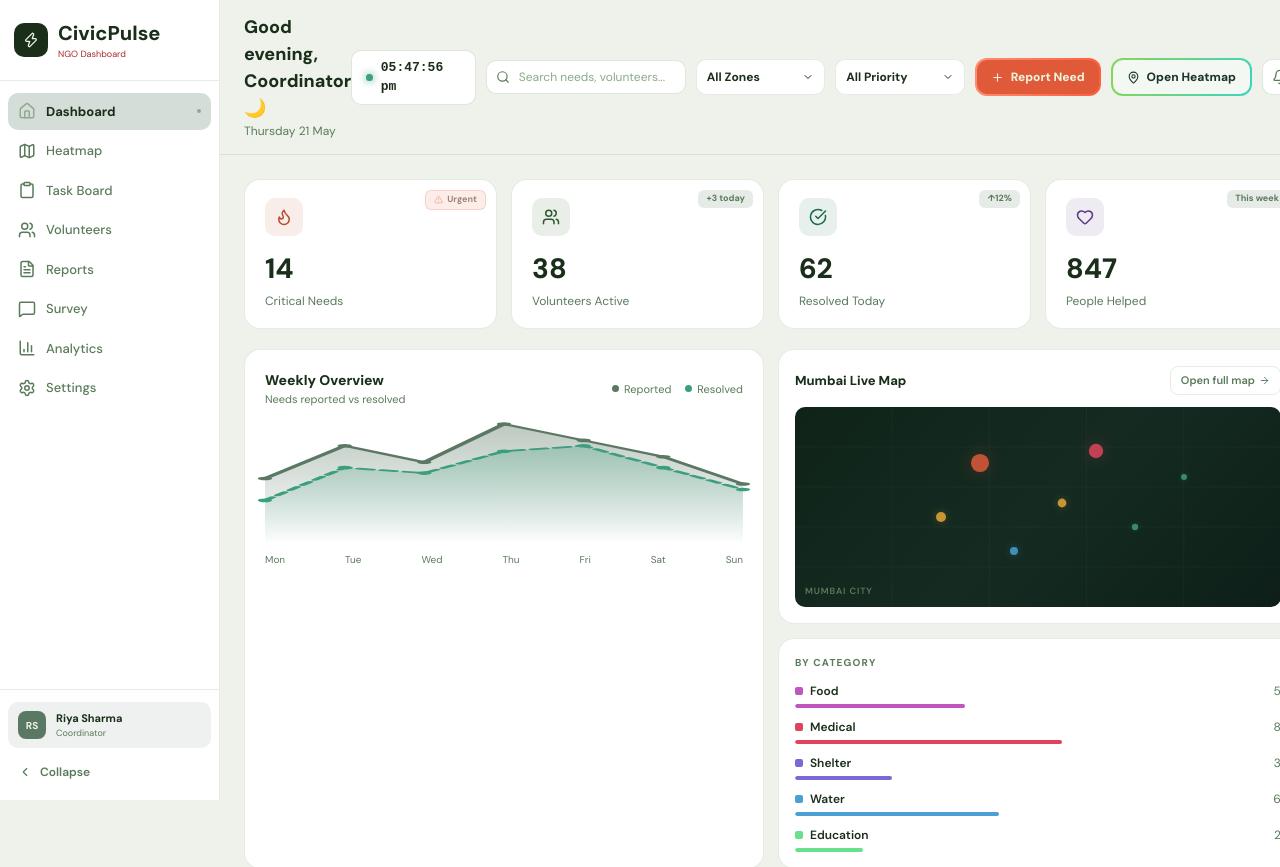
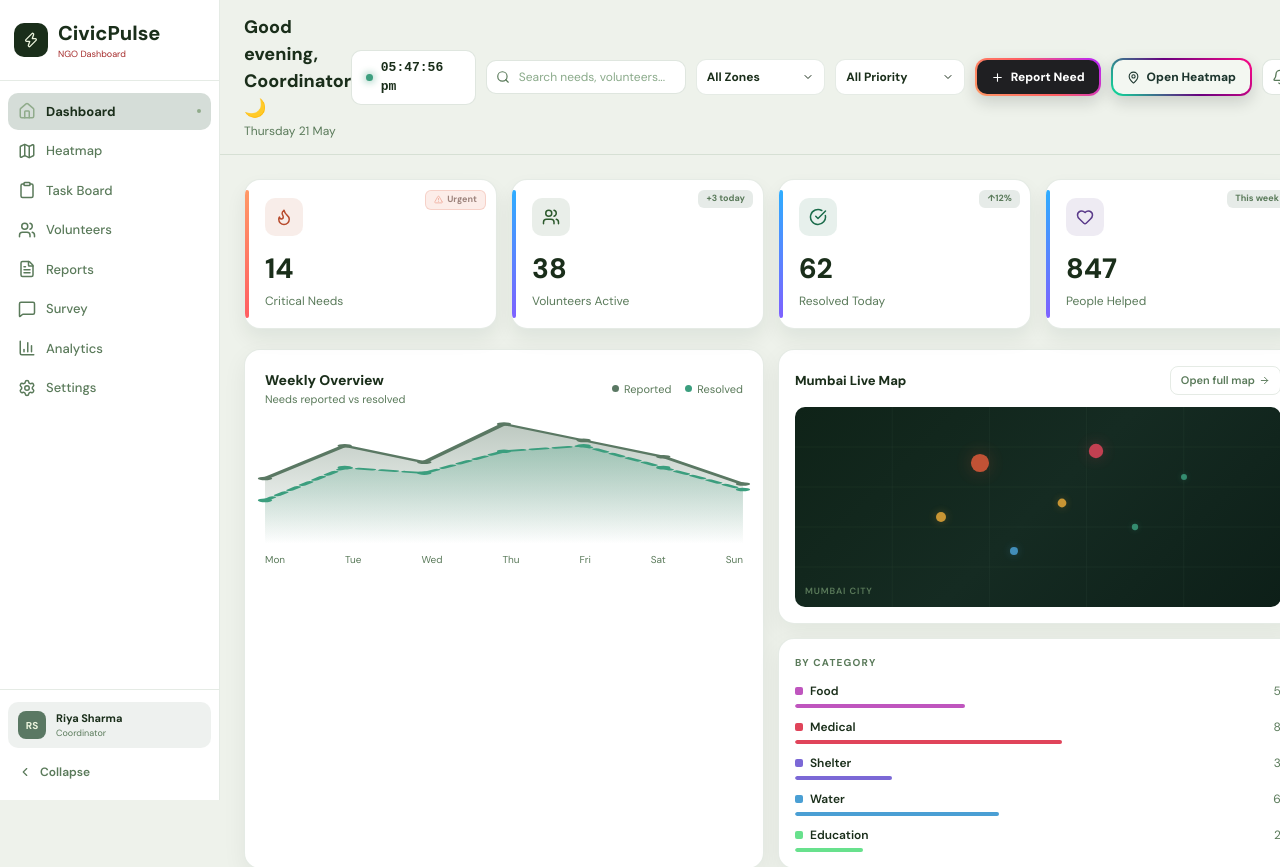
Before and after one commit to nipul2626/civicpulse, a React (Vite) app in the folder client/: page /dashboard in a window 1280 px wide. Shown: the top 867 px of the page. Built offline with nearby package versions, Linux system fonts and the light colour scheme.

Commit message:
Polish dashboard and volunteer controls without full layout rework

```diff
--- a/client/src/pages/DashboardPage.jsx
+++ b/client/src/pages/DashboardPage.jsx
@@ -111,21 +111,22 @@ const c = {
 const Card = ({ children, style={}, className="" }) => (
     <div className={className} style={{
         background:c.card, border:`1px solid ${c.border}`,
-        borderRadius:16, ...style
+        borderRadius:16, boxShadow:"0 8px 24px rgba(16,34,22,0.06)", ...style
     }}>{children}</div>
 )
 
 const GradientBtn = ({ children, onClick, outline, style={} }) => {
-    const grad = "linear-gradient(108deg, #8ad557, #3dd3bf)"
-    const baseBg = outline ? "#f4f8f2" : "#17372d"
-    const textCol = outline ? "#1C352D" : "#EBF4DD"
+    const grad = "linear-gradient(45deg, #0ce39a, #69007f, #fc0987)"
+    const baseBg = outline ? "#f3f7f1" : "#1b1b1f"
+    const textCol = outline ? "#1C352D" : "#ffffff"
     return (
-        <motion.button whileHover={{ scale:1.015 }} whileTap={{ scale:0.985 }} onClick={onClick}
+        <motion.button whileHover={{ scale:1.015, boxShadow:"0 10px 24px rgba(117, 16, 135, 0.24)" }}
+                       whileTap={{ scale:0.985 }} onClick={onClick}
                        style={{ border:"2px solid transparent", borderRadius:12, cursor:"pointer",
                            display:"inline-flex", alignItems:"center", justifyContent:"center", gap:7,
                            fontWeight:800, fontSize:12, padding:"8px 14px", whiteSpace:"nowrap", color:textCol,
                            backgroundImage:`linear-gradient(${baseBg}, ${baseBg}), ${grad}`, backgroundOrigin:"border-box",
-                           backgroundClip:"padding-box, border-box", ...style }}>
+                           backgroundClip:"padding-box, border-box", boxShadow:"0 6px 16px rgba(15,20,20,0.16)", ...style }}>
             {children}
         </motion.button>
     )
@@ -145,12 +146,12 @@ const ThemedDropdown = ({ value, options, onChange, width=138 }) => {
                 {open && (
                     <motion.div initial={{ opacity:0, y:6 }} animate={{ opacity:1, y:0 }} exit={{ opacity:0, y:6 }}
                                 style={{ position:"absolute", top:"calc(100% + 5px)", left:0, right:0, zIndex:160,
-                                    background:"#fff", border:`1px solid ${c.border}`, borderRadius:10, overflow:"hidden",
+                                    background:"#fbfdfb", border:`1px solid ${c.border}`, borderRadius:10, overflow:"hidden",
                                     boxShadow:"0 14px 26px rgba(0,0,0,0.12)" }}>
                         {options.map(opt => (
                             <button key={opt} onClick={() => { onChange(opt); setOpen(false) }}
                                     style={{ width:"100%", textAlign:"left", border:"none", cursor:"pointer",
-                                        padding:"8px 10px", background:value===opt?"rgba(90,120,99,0.15)":"transparent",
+                                        padding:"8px 10px", background:value===opt?"rgba(105,0,127,0.11)":"transparent",
                                         color:c.text, fontSize:12, fontWeight:600 }}>
                                 {opt}
                             </button>
@@ -349,7 +350,7 @@ const Topbar = ({ collapsed, onNewNeed }) => {
 
                 {/* Report Need */}
                 <GradientBtn onClick={onNewNeed}
-                             style={{ backgroundImage:"linear-gradient(#E05A3A,#E05A3A), linear-gradient(108deg,#ff8f74,#ff5c3d)" }}>
+                             style={{ backgroundImage:"linear-gradient(#1f1f22,#1f1f22), linear-gradient(45deg,#ff9966,#ff5e62,#b721ff)" }}>
                     <Plus size={13} /> Report Need
                 </GradientBtn>
 
@@ -386,12 +387,13 @@ const Topbar = ({ collapsed, onNewNeed }) => {
                                 <p style={{ color:c.text, fontSize:12, fontWeight:800, marginBottom:10 }}>Notifications</p>
                                 {FEED.slice(0,4).map(f => (
                                     <div key={f.id} style={{ display:"flex", gap:8, padding:"8px 0",
-                                        borderBottom:`1px solid ${c.border}` }}>
-                                        <span style={{ fontSize:14 }}>{f.icon}</span>
-                                        <div>
+                                        borderBottom:`1px solid ${c.border}`, position:"relative" }}>
+                                        <span style={{ fontSize:14, marginTop:1 }}>{f.icon}</span>
+                                        <div style={{ flex:1 }}>
                                             <p style={{ color:c.text, fontSize:11, fontWeight:600, margin:0 }}>{f.text}</p>
                                             <p style={{ color:c.muted, fontSize:10, margin:0 }}>{f.time}</p>
                                         </div>
+                                        <div style={{ width:3, borderRadius:3, alignSelf:"stretch", background:"linear-gradient(to bottom, #2eadff, #7e61ff)" }}/>
                                     </div>
                                 ))}
                             </motion.div>
@@ -412,7 +414,10 @@ const StatCards = () => (
                         transition={{ delay:i*0.07 }}
                         whileHover={{ y:-3, transition:{ duration:0.15 } }}
                         style={{ background:c.card, border:`1px solid ${c.border}`, borderRadius:16,
-                            padding:"18px 20px", cursor:"default", position:"relative", overflow:"hidden" }}>
+                            padding:"18px 20px", cursor:"default", position:"relative", overflow:"hidden",
+                            boxShadow:"0 10px 20px rgba(18,45,29,0.07)" }}>
+                <div style={{ position:"absolute", left:0, top:10, bottom:10, width:4, borderRadius:4,
+                    background:s.urgent ? "linear-gradient(to bottom,#ff9966,#ff5e62)" : "linear-gradient(to bottom,#2eadff,#7e61ff)" }}/>
                 {s.urgent && (
                     <motion.div animate={{ opacity:[0.5,1,0.5] }} transition={{ duration:1.5, repeat:Infinity }}
                                 style={{ position:"absolute", top:10, right:10, display:"flex", alignItems:"center",
--- a/client/src/pages/VolunteerHome.jsx
+++ b/client/src/pages/VolunteerHome.jsx
@@ -211,16 +211,17 @@ const SnapPillTabs = ({ tabs, active, onChange }) => {
     }, [tabs, active])
     return (
         <div ref={wrapRef} style={{ position:"relative", display:"flex", borderRadius:12, padding:3,
-            border:`1px solid ${C.border}`, background:C.surface }}>
+            border:`1px solid ${C.borderHi}`, background:"#f7faf6", boxShadow:"inset 0 1px 0 rgba(255,255,255,0.75)" }}>
             <motion.div animate={{ x:pill.left, width:pill.width }} transition={{ type:"spring", stiffness:380, damping:30 }}
-                        style={{ position:"absolute", top:3, left:3, height:"calc(100% - 6px)", borderRadius:9, background:"#17372d" }} />
+                        style={{ position:"absolute", top:3, left:3, height:"calc(100% - 6px)", borderRadius:9,
+                            background:"linear-gradient(45deg,#0ce39a,#69007f,#fc0987)", boxShadow:"0 6px 16px rgba(64, 16, 90, 0.25)" }} />
             {tabs.map((t, idx) => {
                 const v = typeof t === "string" ? t : t.value
                 const l = typeof t === "string" ? t : t.label
                 return (
                     <button key={v} ref={el => (itemRefs.current[idx] = el)} onClick={() => onChange(v)}
                             style={{ position:"relative", zIndex:2, flex:1, border:"none", background:"transparent",
-                                color: active===v ? "#EBF4DD" : C.muted, fontSize:12, fontWeight:700, padding:"7px 12px",
+                                color: active===v ? "#fff" : C.muted, fontSize:12, fontWeight:700, padding:"7px 12px",
                                 borderRadius:9, cursor:"pointer", textTransform:"capitalize" }}>
                         {l}
                     </button>
@@ -235,7 +236,9 @@ const ThemedDropdown = ({ value, options, onChange, width=170 }) => {
     return (
         <div style={{ position:"relative", width }}>
             <button onClick={() => setOpen(p=>!p)}
-                    style={{ width:"100%", borderRadius:10, border:`1px solid ${C.borderHi}`, background:C.surface,
+                    style={{ width:"100%", borderRadius:10, border:"1px solid transparent",
+                        backgroundImage:"linear-gradient(#f7faf6,#f7faf6), linear-gradient(45deg,#0ce39a,#69007f,#fc0987)",
+                        backgroundOrigin:"border-box", backgroundClip:"padding-box,border-box",
                         color:C.text, fontSize:12, fontWeight:700, padding:"8px 10px", cursor:"pointer",
                         display:"flex", alignItems:"center", justifyContent:"space-between" }}>
                 {value} <Icon name="chevron" size={12} color={C.muted}/>
@@ -244,12 +247,12 @@ const ThemedDropdown = ({ value, options, onChange, width=170 }) => {
                 {open && (
                     <motion.div initial={{ opacity:0, y:6 }} animate={{ opacity:1, y:0 }} exit={{ opacity:0, y:6 }}
                                 style={{ position:"absolute", top:"calc(100% + 6px)", left:0, right:0, zIndex:160,
-                                    background:C.surface, border:`1px solid ${C.borderHi}`, borderRadius:10, overflow:"hidden",
+                                    background:"#fefefe", border:`1px solid ${C.borderHi}`, borderRadius:10, overflow:"hidden",
                                     boxShadow:"0 14px 26px rgba(0,0,0,0.16)" }}>
                         {options.map(opt => (
                             <button key={opt} onClick={() => { onChange(opt); setOpen(false) }}
                                     style={{ width:"100%", textAlign:"left", padding:"8px 10px", border:"none", cursor:"pointer",
-                                        background:value===opt ? `${C.green}20` : "transparent", color:C.text, fontSize:12, fontWeight:600 }}>
+                                        background:value===opt ? "rgba(105,0,127,0.1)" : "transparent", color:C.text, fontSize:12, fontWeight:600 }}>
                                 {opt}
                             </button>
                         ))}
```
